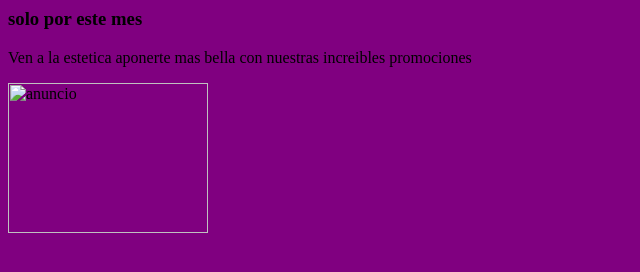
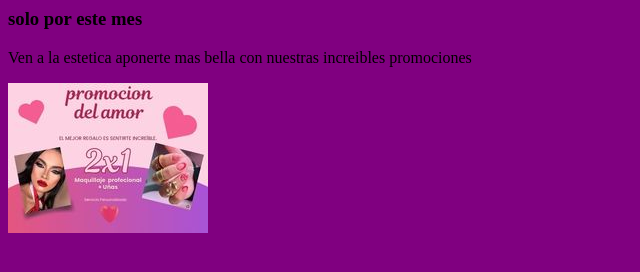
Before and after one commit to alondraraquelvelascoaguilar-cpu/Estetica_alondra, a plain HTML site: page publicidad (1).html in a window 1280 px wide. Shown: the whole page, without its empty margins (0-640 px from the left). Drawn offline with Linux system fonts and the light colour scheme.

Commit message:
Update publicidad (1).html

```diff
--- a/publicidad (1).html
+++ b/publicidad (1).html
@@ -5,6 +5,6 @@
 
       <h3>solo por este mes</h3>
       <p>Ven a la estetica aponerte mas bella con nuestras increibles promociones</p>
-      <img src="promocion.jpg" width="200" height="150" alt="anuncio" />
+      <img src="promocion de marzo.jpg" width="200" height="150" alt="anuncio" />
 </body>
 </html>
```
